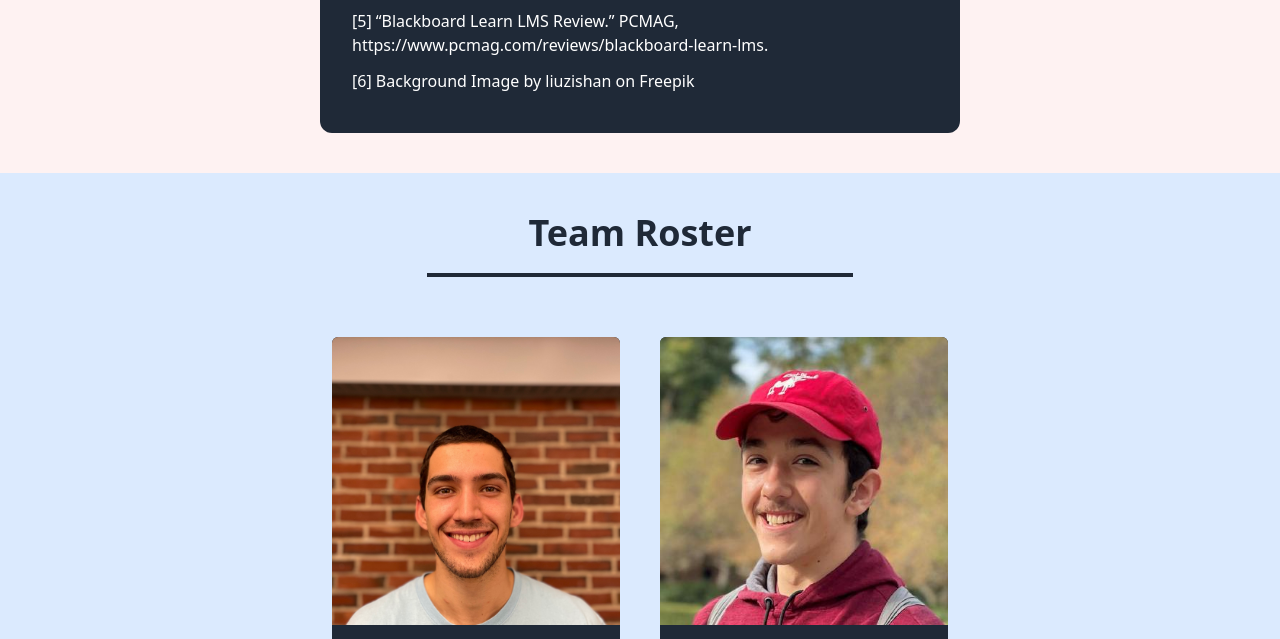
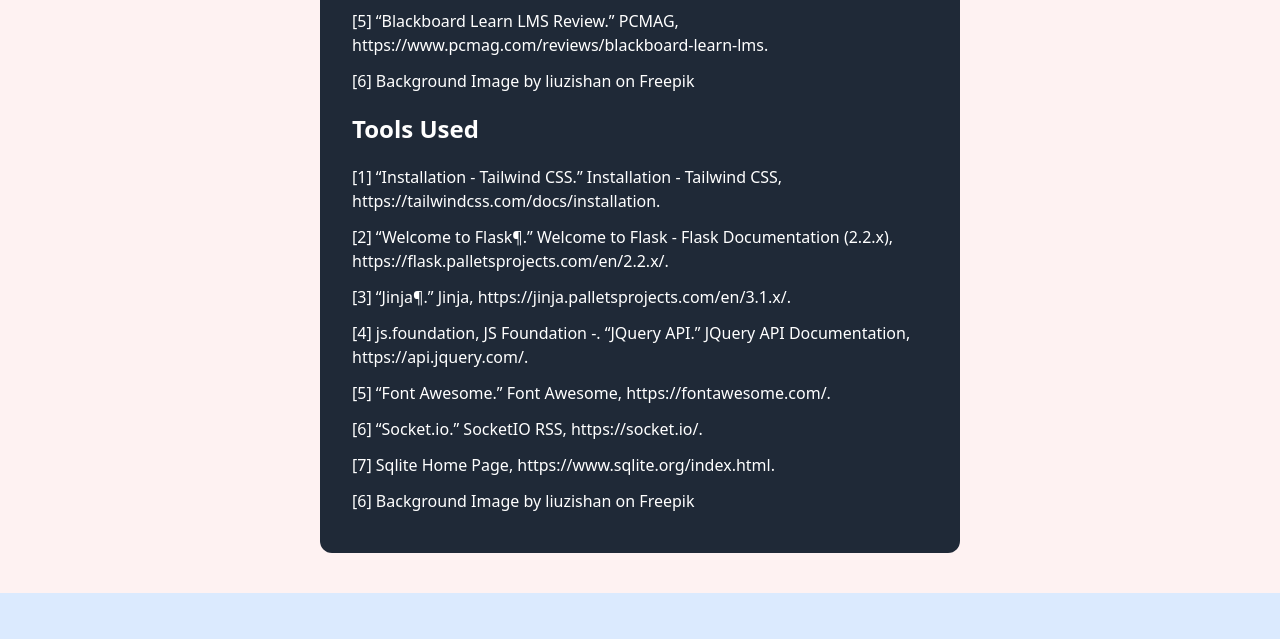
Before and after one commit to GabrielVega19/LmsLiveChat, a plain HTML site: page index.html in a window 1280 px wide. Shown: the part 3031-3670 px from the top of the page. Drawn offline with Linux system fonts and the light colour scheme.

Commit message:
final push

```diff
--- a/index.html
+++ b/index.html
@@ -41,12 +41,12 @@
             <div class="w-40 h-28 bg-white flex flex-col items-center p-2 rounded-md m-3">
                 <p class="mt-2">Demo Video</p>
                 <div class="w-3/4 h-1 my-2 bg-lms-blue"></div>
-                <a href="#" class="mt-3 text-blue-500">Link To Video</a>
+                <a href="https://www.youtube.com/watch?v=rdNp82Hv6HM" class="mt-3 text-blue-500">Link To Video</a>
             </div>
             <div class="w-40 h-28 bg-white flex flex-col items-center p-2 rounded-md m-3">
                 <p class="mt-2">Presentation</p>
                 <div class="w-3/4 h-1 my-2 bg-lms-blue"></div>
-                <a href="#" class="mt-3 text-blue-500">Link To Slides</a>
+                <a href="https://docs.google.com/presentation/d/1EHFMSrkLSXujDzTkGsFMXvqYnJopb8ikTw9jAlx0aAc/edit?usp=sharing" class="mt-3 text-blue-500">Link To Slides</a>
             </div>
             <div class="w-40 h-28 bg-white flex flex-col items-center p-2 rounded-md m-3">
                 <p class="mt-2">Requirements</p>
@@ -87,6 +87,17 @@
             <p class="text-white mb-3">[3] Nikonova, Nina Andreevna. “Redis.” Amazon, Gos. Izd-Vo Selkhoz Lit-Ry, 1961, https://aws.amazon.com/redis/. </p>
             <p class="text-white mb-3">[4] Raina, Author:Ajeet, and Author: “How to Build a Chat Application Using Redis.” The Home of Redis Developers, 10 Nov. 2022, https://developer.redis.com/howtos/chatapp/. </p>
             <p class="text-white mb-3">[5] “Blackboard Learn LMS Review.” PCMAG, https://www.pcmag.com/reviews/blackboard-learn-lms.</p>
+            <a class="text-white" href="https://www.freepik.com/free-vector/composed-particles-swirling-abstract-graphics_14803753.htm#query=tech&position=2&from_view=search&track=sph">[6] Background Image by liuzishan on Freepik</a>
+        </div>
+        <div class="w-full">
+            <p class="text-2xl my-5 font-bold text-white">Tools Used</p>
+            <p class="text-white mb-3">[1] “Installation - Tailwind CSS.” Installation - Tailwind CSS, https://tailwindcss.com/docs/installation.  </p>
+            <p class="text-white mb-3">[2] “Welcome to Flask¶.” Welcome to Flask - Flask Documentation (2.2.x), https://flask.palletsprojects.com/en/2.2.x/.  </p>
+            <p class="text-white mb-3">[3] “Jinja¶.” Jinja, https://jinja.palletsprojects.com/en/3.1.x/.  </p>
+            <p class="text-white mb-3">[4] js.foundation, JS Foundation -. “JQuery API.” JQuery API Documentation, https://api.jquery.com/.  </p>
+            <p class="text-white mb-3">[5] “Font Awesome.” Font Awesome, https://fontawesome.com/. </p>
+            <p class="text-white mb-3">[6] “Socket.io.” SocketIO RSS, https://socket.io/.  </p>
+            <p class="text-white mb-3">[7] Sqlite Home Page, https://www.sqlite.org/index.html.  </p>
             <a class="text-white" href="https://www.freepik.com/free-vector/composed-particles-swirling-abstract-graphics_14803753.htm#query=tech&position=2&from_view=search&track=sph">[6] Background Image by liuzishan on Freepik</a>
         </div>
 
```
Also changed, not shown: assets/Requirements.png, assets/SWE_project_use_case_diagram.jpg, assets/class_diagram.jpg, assets/initial_message_retrieval_sequence.jpg, assets/send_message_sequence.jpg.
